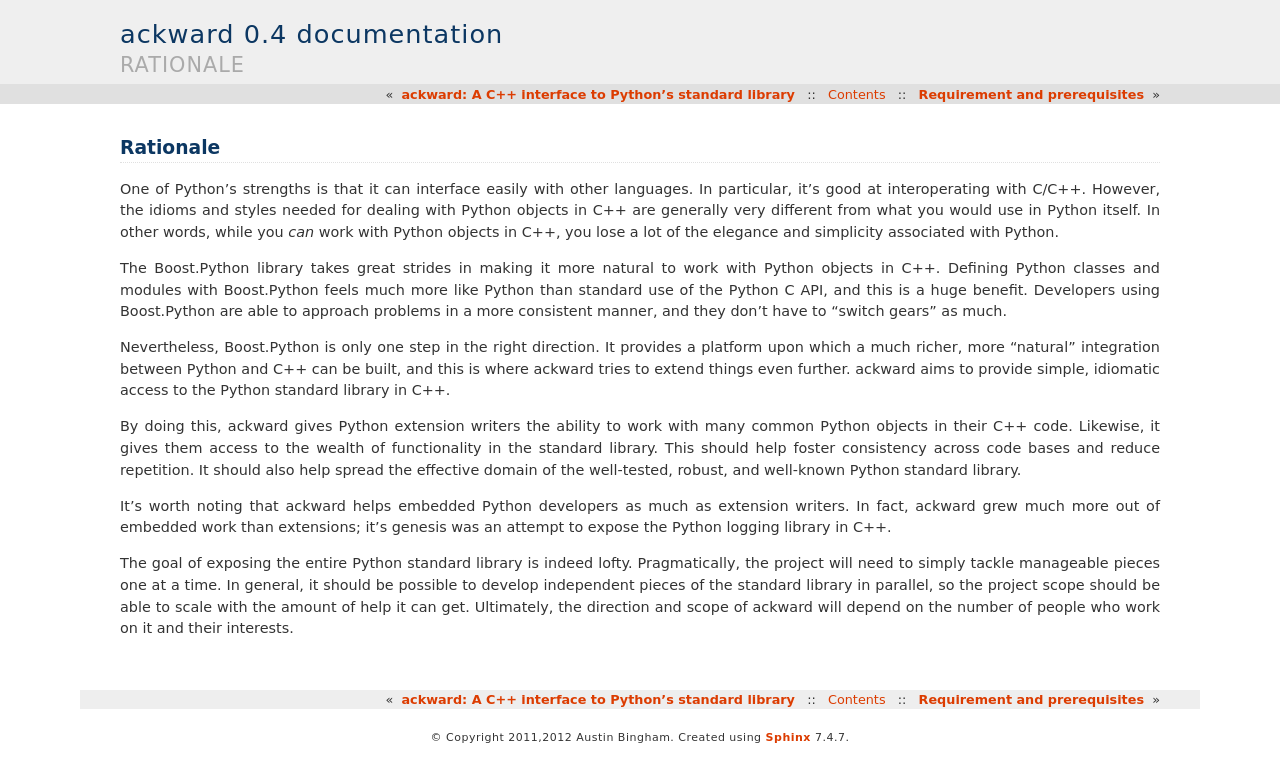
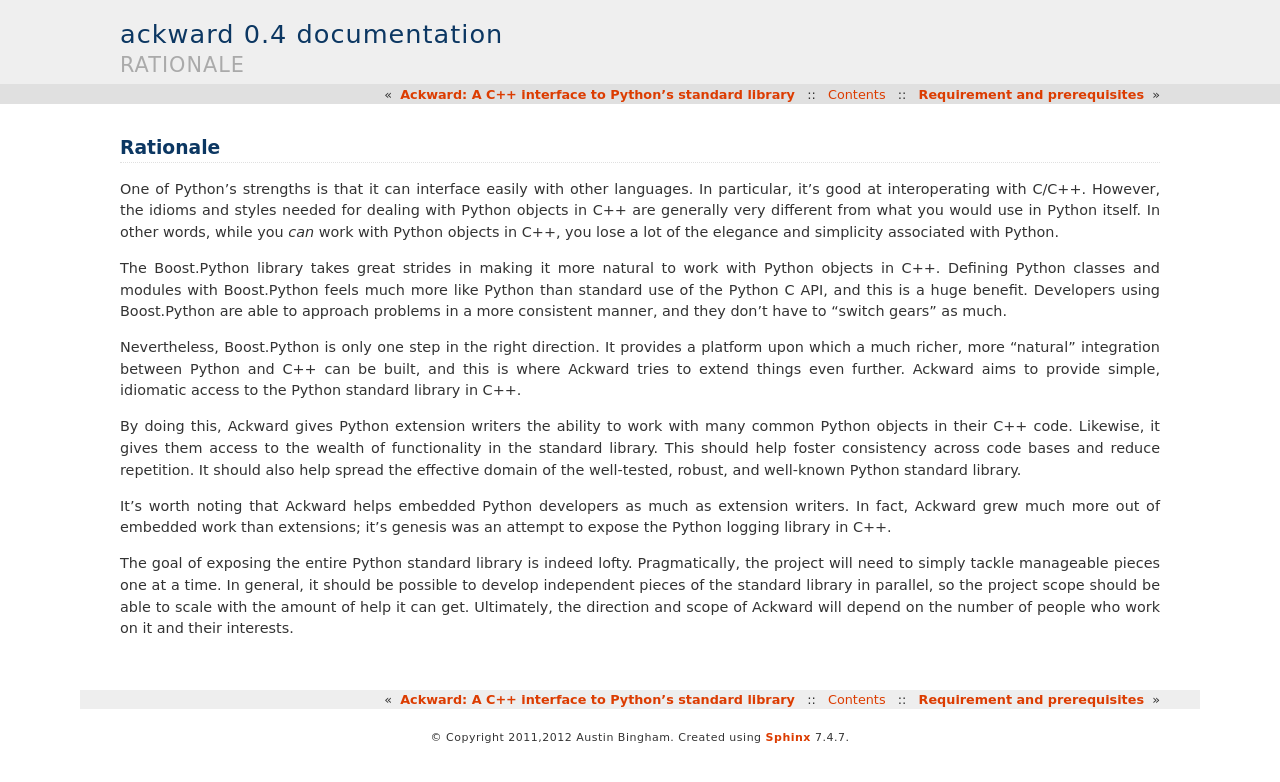
Before and after one commit to abingham/ackward, a Sphinx documentation site: the page built from docs/sphinx/source/rationale.rst, in a window 1280 px wide. Shown: the top 782 px of the page. Built offline with Sphinx 7.4.7, drawn with Linux system fonts in a browser that asks for light colours.

```diff
--- a/docs/sphinx/source/index.rst
+++ b/docs/sphinx/source/index.rst
@@ -3,10 +3,10 @@
    You can adapt this file completely to your liking, but it should at least
    contain the root `toctree` directive.
 
-ackward: A C++ interface to Python's standard library
+Ackward: A C++ interface to Python's standard library
 =====================================================
 
-ackward provides a C++ interface to some of the standard Python
+Ackward provides a C++ interface to some of the standard Python
 modules. This was initially started to make Python's ``logging`` module
 more accessible from C++ programs which embed Python. It could (and
 should) be expanded to include any modules which might be useful from
--- a/docs/sphinx/source/rationale.rst
+++ b/docs/sphinx/source/rationale.rst
@@ -20,18 +20,18 @@ manner, and they don't have to "switch gears" as much.
 Nevertheless, Boost.Python is only one step in the right direction. It
 provides a platform upon which a much richer, more "natural"
 integration between Python and C++ can be built, and this is where
-ackward tries to extend things even further. ackward aims to provide
+Ackward tries to extend things even further. Ackward aims to provide
 simple, idiomatic access to the Python standard library in C++.
 
-By doing this, ackward gives Python extension writers the ability to
+By doing this, Ackward gives Python extension writers the ability to
 work with many common Python objects in their C++ code. Likewise, it
 gives them access to the wealth of functionality in the standard
 library. This should help foster consistency across code bases and
 reduce repetition. It should also help spread the effective domain of
 the well-tested, robust, and well-known Python standard library.
 
-It's worth noting that ackward helps embedded Python developers as
-much as extension writers. In fact, ackward grew much more out of
+It's worth noting that Ackward helps embedded Python developers as
+much as extension writers. In fact, Ackward grew much more out of
 embedded work than extensions; it's genesis was an attempt to expose
 the Python logging library in C++.
 
@@ -40,5 +40,5 @@ lofty. Pragmatically, the project will need to simply tackle
 manageable pieces one at a time. In general, it should be possible to
 develop independent pieces of the standard library in parallel, so the
 project scope should be able to scale with the amount of help it can
-get. Ultimately, the direction and scope of ackward will depend on the
+get. Ultimately, the direction and scope of Ackward will depend on the
 number of people who work on it and their interests.
```
